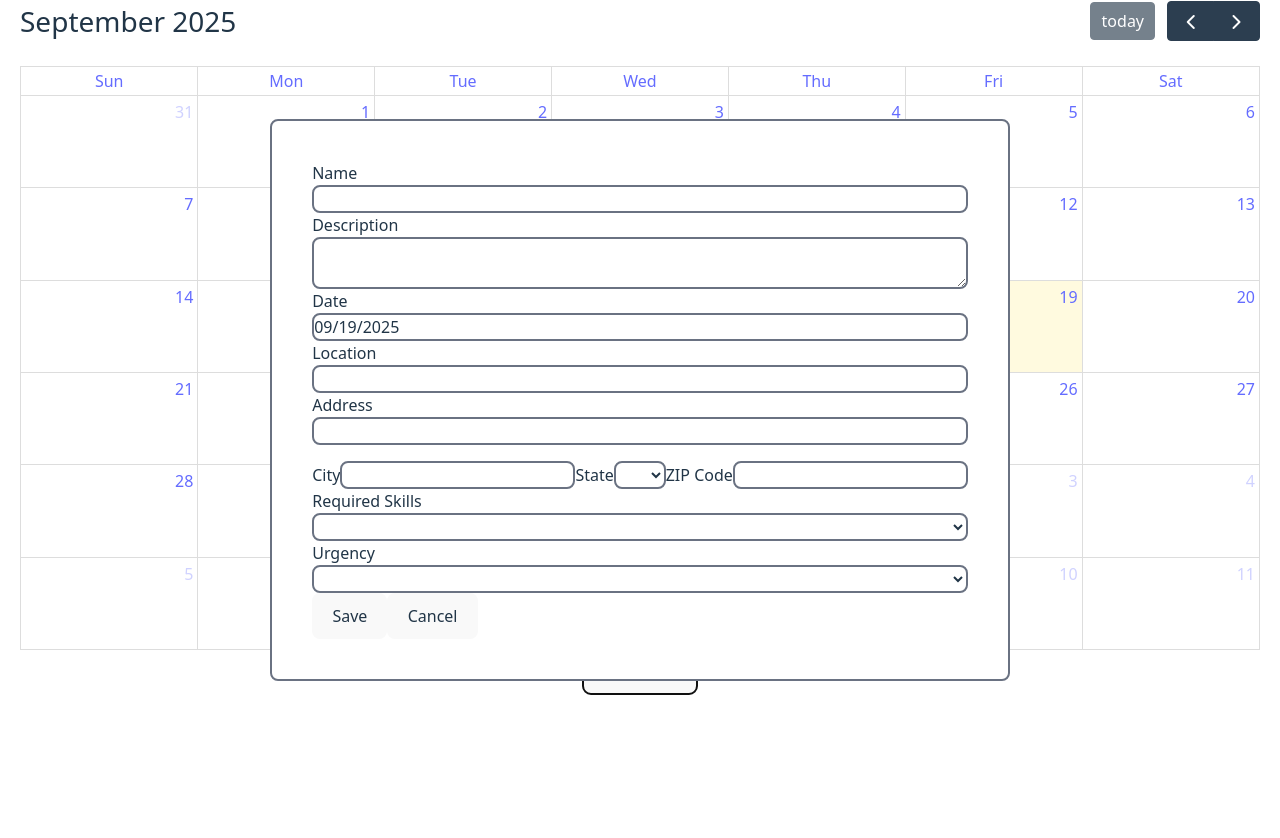
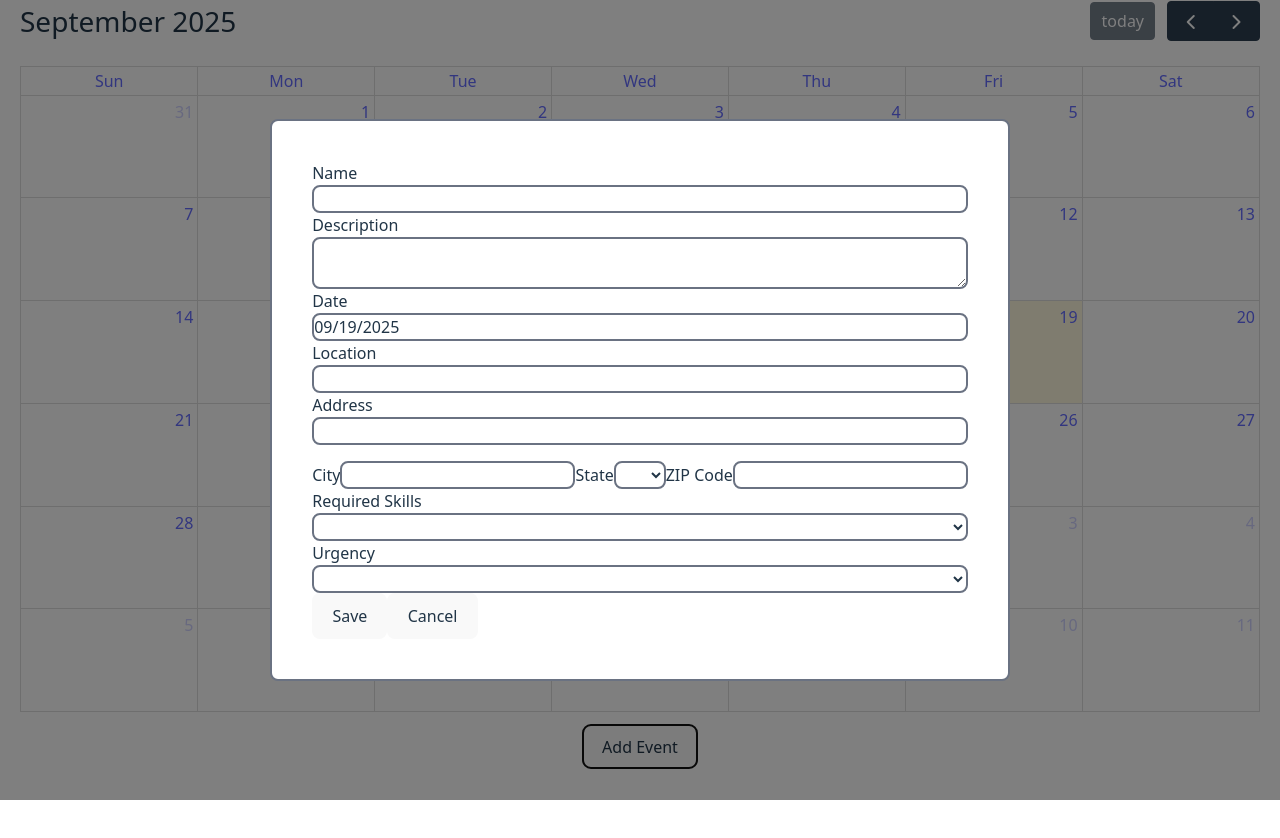
Before and after one commit to T-Sikes/Volunteer_Database_Manager, a React (Vite) app in the folder frontend/: page /event-management in a window 1280 px wide. Both pictures are taken after a click on the button "Add Event". Shown: the top 838 px of the page. After the commit the page ends 800 px from the top, so only its background shows below. Built offline with nearby package versions, Linux system fonts and the light colour scheme.

Commit message:
Add dark background for event form popup

```diff
--- a/frontend/src/pages/EventManagement.jsx
+++ b/frontend/src/pages/EventManagement.jsx
@@ -56,8 +56,8 @@ function EventManagement() {
 
 
   return (
-    <>
-      <div className="h-[650px] w-screen px-5 relative z-0">
+    <div className="h-screen w-screen">
+      <div className="h-[89%] w-screen px-5 relative z-0">
         <FullCalendar
           plugins={[ dayGridPlugin ]}
           initialView="dayGridMonth"
@@ -68,12 +68,12 @@ function EventManagement() {
         />
         {/* Only show event form if showEventForm is true */}
         {showEventForm &&
-          <div className="absolute inset-0 z-10">
+          <div className="absolute inset-0 z-10 bg-[rgba(0,0,0,0.5)] h-screen w-screen">
             <EventForm openedEvent={clickedEvent} submitEventForm={getEventFormData} closeEventForm={toggleEventForm}/>
           </div>
         }
       </div>
-      <div className="flex flex-col items-center h-screen w-screen">
+      <div className="flex justify-center h-fit mt-3">
         <button
           onClick={() => {
             setClickedEvent({...blankEvent}) // Whenever a user clicks on "Add Event" the event data should be empty
@@ -83,7 +83,7 @@ function EventManagement() {
           Add Event
         </button>
       </div>
-    </>
+    </div>
   )
 }
 
```
